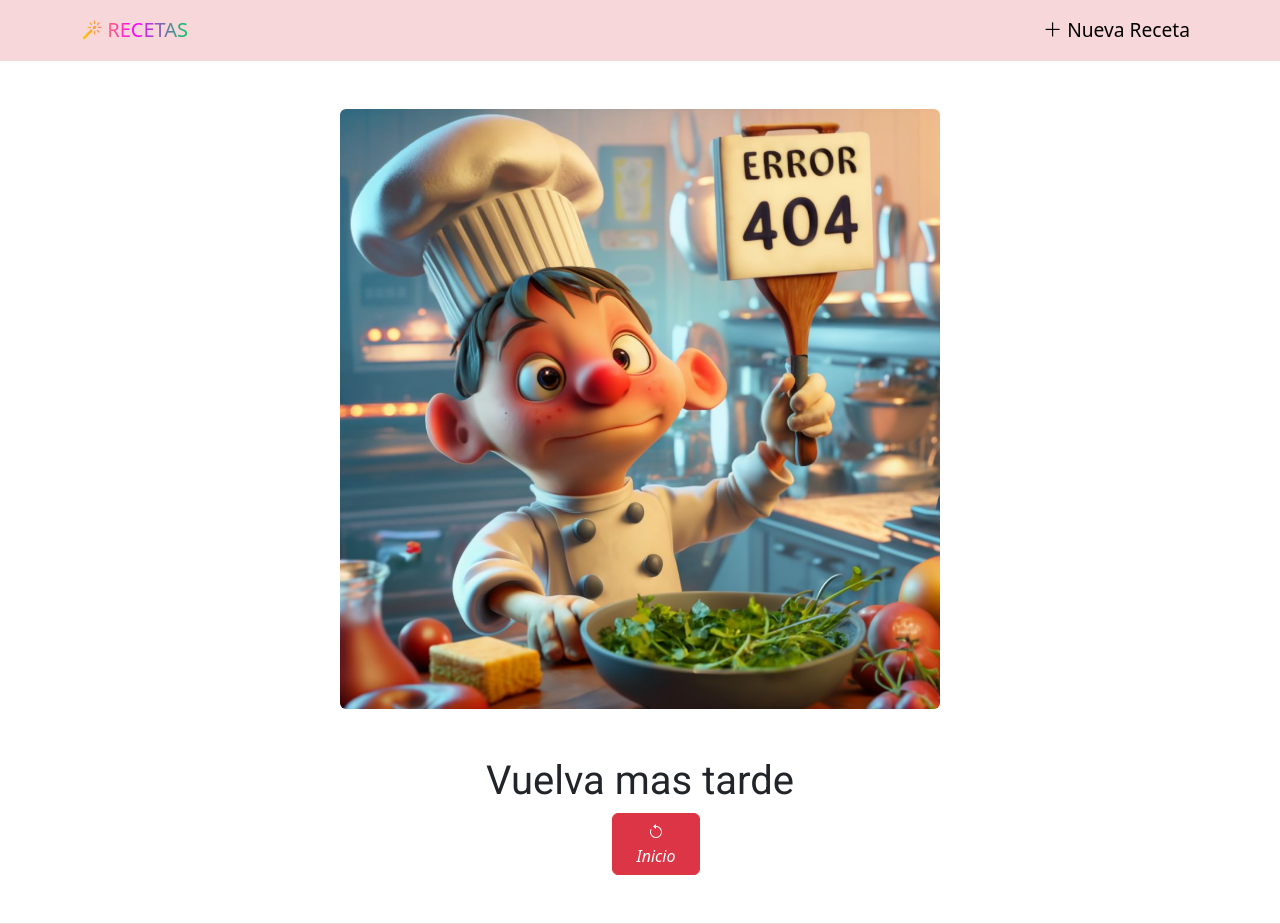
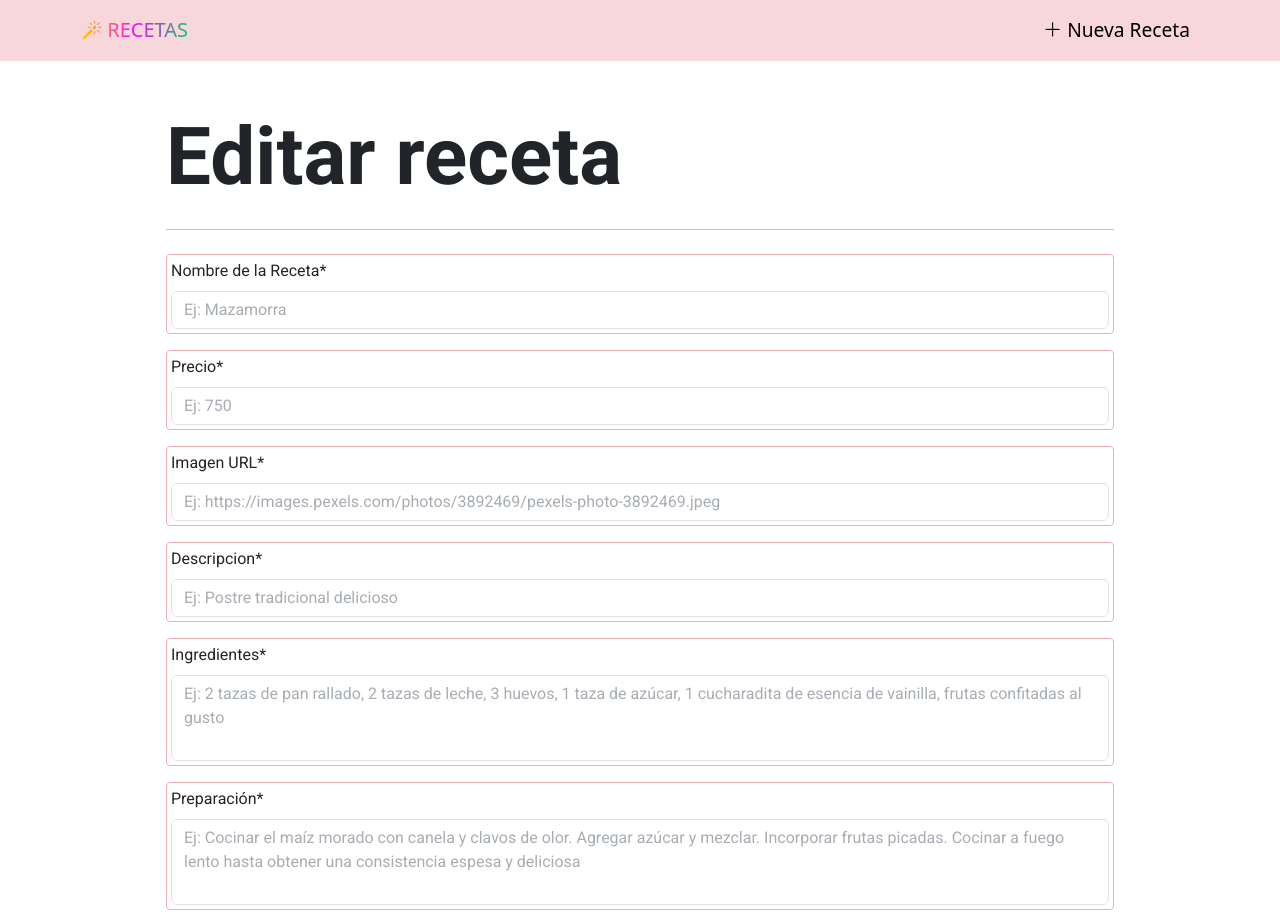
Before and after one commit to penguinEm/tp6Ejercicio14, a React (Vite) app: page /editarReceta/1 in a window 1280 px wide. Shown: the top 924 px of the page. Built offline with nearby package versions, Linux system fonts and the light colour scheme; no server answers.

Commit message:
Se envio el id del productoa editar mediante la ruta

```diff
--- a/src/App.jsx
+++ b/src/App.jsx
@@ -5,7 +5,7 @@ import Inicio from "./components/pages/Inicio";
 import AdministrarRecetas from "./components/pages/AdministrarRecetas";
 import FormularioCrear from "./components/pages/receta/FormularioCrear";
 import DetalleReceta from "./components/pages/receta/DetalleReceta";
-import Error404 from "./components/pages/Error404"
+import Error404 from "./components/pages/Error404";
 
 function App() {
   return (
@@ -21,9 +21,28 @@ function App() {
         <Route
           exact
           path="/crearReceta"
-          element={<FormularioCrear></FormularioCrear>}
+          element={
+            <FormularioCrear
+              titulo="Nueva Receta"
+              crear={true}
+            ></FormularioCrear>
+          }
         ></Route>
-        <Route exact path="/detalleReceta" element={<DetalleReceta></DetalleReceta>}></Route>
+        <Route
+          exact
+          path="/editarReceta/:id"
+          element={
+            <FormularioCrear
+              titulo="Editar receta"
+              crear={false}
+            ></FormularioCrear>
+          }
+        ></Route>
+        <Route
+          exact
+          path="/detalleReceta"
+          element={<DetalleReceta></DetalleReceta>}
+        ></Route>
         <Route path="*" element={<Error404></Error404>}></Route>
       </Routes>
       <Footer></Footer>
--- a/src/components/pages/receta/CardReceta.jsx
+++ b/src/components/pages/receta/CardReceta.jsx
@@ -16,9 +16,6 @@ const CardReceta = ({ receta }) => {
           {receta.nombreReceta}
         </Card.Title>
         <Card.Text className="cardScroll text-parrafo fw-bolder">
-          <span className="text-danger text-decoration-underline">
-            Descripción
-          </span>{" "}
           {receta.descripcion}
         </Card.Text>
         <Card.Text className="fw-bold text-parrafo py-0">
--- a/src/components/pages/receta/FormularioCrear.jsx
+++ b/src/components/pages/receta/FormularioCrear.jsx
@@ -3,7 +3,7 @@ import { useForm } from "react-hook-form";
 import { crearRecetaAPI } from "../../../helpers/queries";
 import Swal from "sweetalert2";
 
-const FormularioCrear = () => {
+const FormularioCrear = ({ crear, titulo }) => {
   /* 1. VARIABLES GLOBALES ----------------------------------------------------------------------------------------------------- */
   const {
     register,
@@ -13,6 +13,11 @@ const FormularioCrear = () => {
   } = useForm();
 
   const recetaValida = async (receta) => {
+    if (crear === false) {
+      /* Logica para edit */
+
+    } else {
+      /* Logica para crear */
       const crearReceta = await crearRecetaAPI(receta);
       if (crearReceta.status === 201) {
         Swal.fire({
@@ -28,6 +33,7 @@ const FormularioCrear = () => {
         });
       }
       reset();
+    }
   };
 
   /* 2. FUNCIONES ----------------------------------------------------------------------------------------------------- */
@@ -36,7 +42,7 @@ const FormularioCrear = () => {
   return (
     <Container className=" main px-lg-5 py-5 text-intermedio">
       <h1 className="display-1 mx-5 pb-4 border-bottom border-danger-subtle text-titulo">
-        Nueva Receta
+        {titulo}
       </h1>
       <Form
         className=" rounded-2 px-lg-5 pt-3"
@@ -161,7 +167,7 @@ const FormularioCrear = () => {
           <Form.Control
             as="textarea"
             rows={3}
-            placeholder="2 tazas de pan rallado, 2 tazas de leche, 3 huevos, 1 taza de azúcar, 1 cucharadita de esencia de vainilla, frutas confitadas al gusto"
+            placeholder="Ej: 2 tazas de pan rallado, 2 tazas de leche, 3 huevos, 1 taza de azúcar, 1 cucharadita de esencia de vainilla, frutas confitadas al gusto"
             className="formularioTextArea color-inputs resize"
             {...register("ingredientes", {
               required: "Detallar los ingredientes es obligatorio",
@@ -191,7 +197,7 @@ const FormularioCrear = () => {
           <Form.Control
             as="textarea"
             rows={3}
-            placeholder="Cocinar el maíz morado con canela y clavos de olor. Agregar azúcar y mezclar. Incorporar frutas picadas. Cocinar a fuego lento hasta obtener una consistencia espesa y deliciosa"
+            placeholder="Ej: Cocinar el maíz morado con canela y clavos de olor. Agregar azúcar y mezclar. Incorporar frutas picadas. Cocinar a fuego lento hasta obtener una consistencia espesa y deliciosa"
             className="formularioTextArea color-inputs resize"
             {...register("preparacion", {
               required: "Detallar los pasos de la preparación es obligatorio",
--- a/src/components/pages/receta/ItemTablaReceta.jsx
+++ b/src/components/pages/receta/ItemTablaReceta.jsx
@@ -1,6 +1,7 @@
 import { Button } from "react-bootstrap";
 import Swal from "sweetalert2";
 import { borrarRecetaApi, obtenerRecetas } from "../../../helpers/queries";
+import { Link } from "react-router-dom";
 
 const ItemTablaReceta = ({ receta, setRecetas }) => {
   /* VARIABLES GLOBALES ------------------------------------------------------------------ */
@@ -60,9 +61,12 @@ const ItemTablaReceta = ({ receta, setRecetas }) => {
       </td>
       {/* Opciones */}
       <td className="text-center pt-5 opciones-responsive">
-        <Button className="me-1" variant="warning">
+        <Link
+          className="me-1 btn btn-warning"
+          to={`/editarReceta/${receta.id}`}
+        >
           <i className="bi bi-pencil-square"></i>
-        </Button>
+        </Link>
         <Button variant="danger" onClick={borrarReceta}>
           <i className="bi bi-trash"></i>
         </Button>
```
Lines whose indentation alone changed are shown as unchanged.
